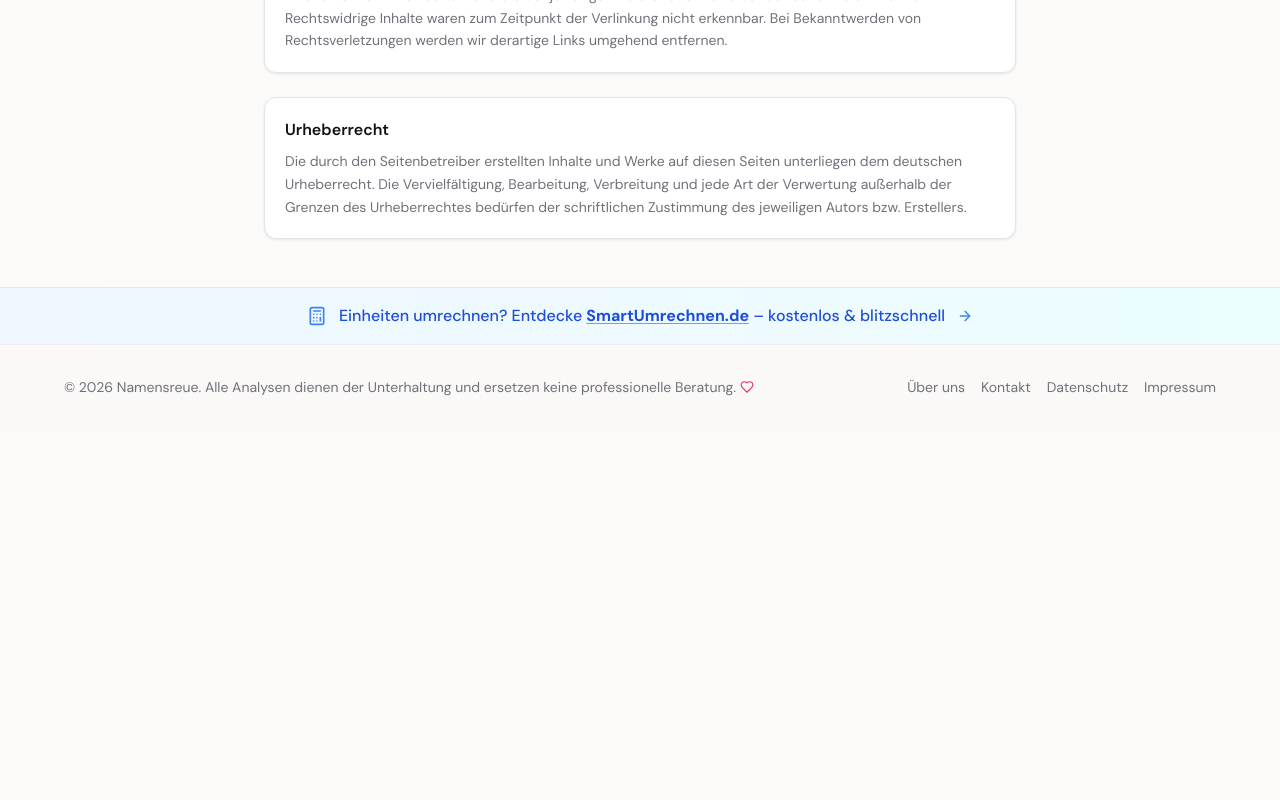
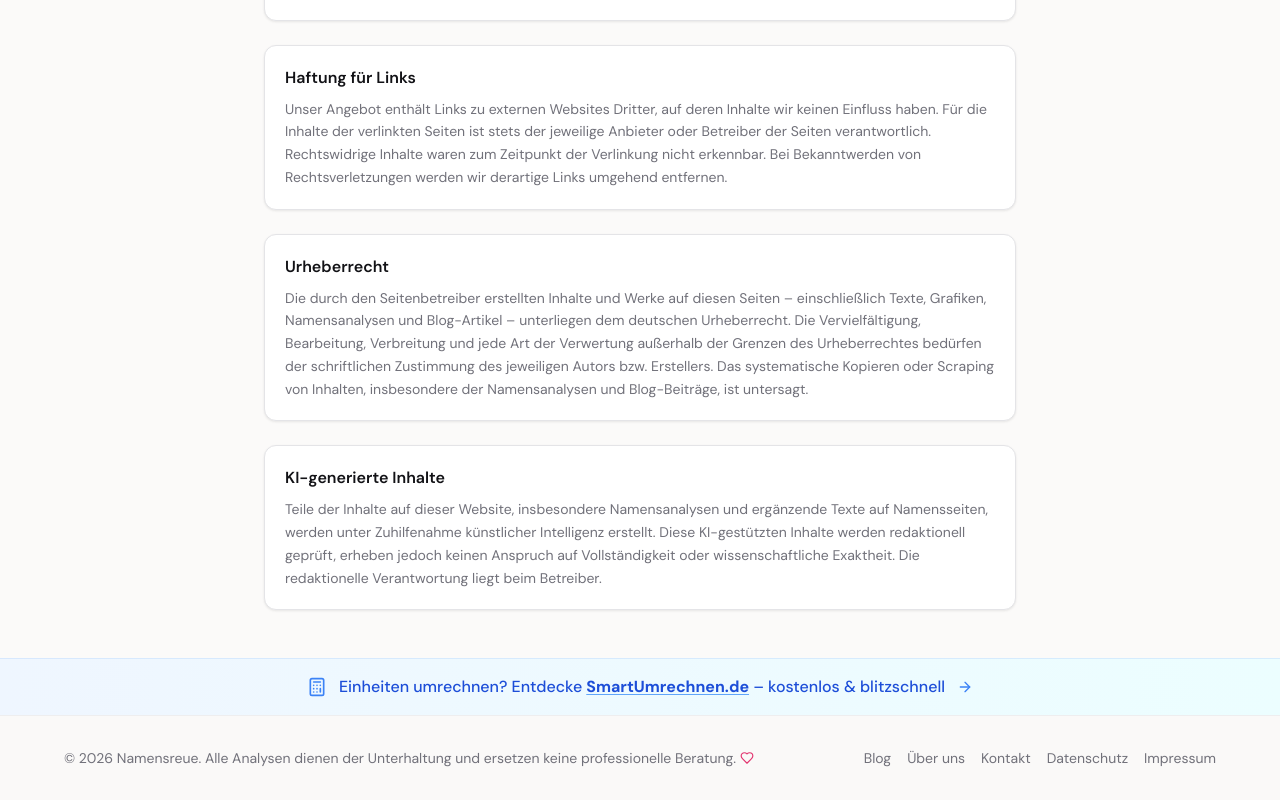
Before and after one commit to DocS61/newlevellife, a Next.js app in the folder nextjs_space/: page /impressum in a window 1280 px wide. Shown: the part 1112-1912 px from the top of the page. Before the commit the page ends 1541 px from the top, so only its background shows below. Built offline with nearby package versions, Linux system fonts and the light colour scheme; no server answers.

Commit message:
fix: Blog-Link im Footer, Impressum für redaktionelle Inhalte aktualisiert

```diff
--- a/nextjs_space/app/impressum/impressum-client.tsx
+++ b/nextjs_space/app/impressum/impressum-client.tsx
@@ -13,7 +13,7 @@ export function ImprintClient() {
     },
     {
       heading: 'Kontakt',
-      text: 'E-Mail: hello@new-level-life.de\n\nBitte nutzen Sie für sämtliche Anfragen ausschließlich die oben genannte E-Mail-Adresse. Wir bemühen uns, Ihre Anfrage innerhalb von 48 Stunden zu beantworten.'
+      text: 'E-Mail: hello@new-level-life.de\n\nSie können uns auch über unser Kontaktformular erreichen: namensreue.de/kontakt\n\nWir bemühen uns, Ihre Anfrage innerhalb von 48 Stunden zu beantworten.'
     },
     {
       heading: 'Verantwortlich für den Inhalt nach § 18 Abs. 2 MStV',
@@ -21,7 +21,7 @@ export function ImprintClient() {
     },
     {
       heading: 'Haftung für Inhalte',
-      text: 'Die Inhalte dieser Website wurden mit größter Sorgfalt erstellt. Für die Richtigkeit, Vollständigkeit und Aktualität der Inhalte können wir jedoch keine Gewähr übernehmen. Als Diensteanbieter sind wir gemäß § 7 Abs. 1 DDG für eigene Inhalte auf diesen Seiten nach den allgemeinen Gesetzen verantwortlich. Nach §§ 8 bis 10 DDG sind wir als Diensteanbieter jedoch nicht verpflichtet, übermittelte oder gespeicherte fremde Informationen zu überwachen oder nach Umständen zu forschen, die auf eine rechtswidrige Tätigkeit hinweisen.\n\nDie Namensanalysen und alle weiteren Auswertungen auf dieser Website dienen ausschließlich der Unterhaltung und stellen keine professionelle Beratung dar.'
+      text: 'Die Inhalte dieser Website wurden mit größter Sorgfalt erstellt. Für die Richtigkeit, Vollständigkeit und Aktualität der Inhalte können wir jedoch keine Gewähr übernehmen. Als Diensteanbieter sind wir gemäß § 7 Abs. 1 DDG für eigene Inhalte auf diesen Seiten nach den allgemeinen Gesetzen verantwortlich. Nach §§ 8 bis 10 DDG sind wir als Diensteanbieter jedoch nicht verpflichtet, übermittelte oder gespeicherte fremde Informationen zu überwachen oder nach Umständen zu forschen, die auf eine rechtswidrige Tätigkeit hinweisen.\n\nDie Namensanalysen und alle weiteren Auswertungen auf dieser Website dienen ausschließlich der Unterhaltung und Information und stellen keine professionelle Beratung dar.\n\nDie redaktionellen Inhalte im Blog-Bereich (Ratgeber, Namenstrends, Wissensartikel) sind nach bestem Wissen und Gewissen recherchiert. Eine Haftung für die Aktualität, Richtigkeit und Vollständigkeit dieser Beiträge wird jedoch nicht übernommen. Die Artikel stellen keine individuelle Beratung dar und ersetzen keine professionelle Namenberatung oder familienrechtliche Beratung.'
     },
     {
       heading: 'Haftung für Links',
@@ -29,7 +29,11 @@ export function ImprintClient() {
     },
     {
       heading: 'Urheberrecht',
-      text: 'Die durch den Seitenbetreiber erstellten Inhalte und Werke auf diesen Seiten unterliegen dem deutschen Urheberrecht. Die Vervielfältigung, Bearbeitung, Verbreitung und jede Art der Verwertung außerhalb der Grenzen des Urheberrechtes bedürfen der schriftlichen Zustimmung des jeweiligen Autors bzw. Erstellers.'
+      text: 'Die durch den Seitenbetreiber erstellten Inhalte und Werke auf diesen Seiten – einschließlich Texte, Grafiken, Namensanalysen und Blog-Artikel – unterliegen dem deutschen Urheberrecht. Die Vervielfältigung, Bearbeitung, Verbreitung und jede Art der Verwertung außerhalb der Grenzen des Urheberrechtes bedürfen der schriftlichen Zustimmung des jeweiligen Autors bzw. Erstellers. Das systematische Kopieren oder Scraping von Inhalten, insbesondere der Namensanalysen und Blog-Beiträge, ist untersagt.'
+    },
+    {
+      heading: 'KI-generierte Inhalte',
+      text: 'Teile der Inhalte auf dieser Website, insbesondere Namensanalysen und ergänzende Texte auf Namensseiten, werden unter Zuhilfenahme künstlicher Intelligenz erstellt. Diese KI-gestützten Inhalte werden redaktionell geprüft, erheben jedoch keinen Anspruch auf Vollständigkeit oder wissenschaftliche Exaktheit. Die redaktionelle Verantwortung liegt beim Betreiber.'
     },
   ]
 
--- a/nextjs_space/components/footer.tsx
+++ b/nextjs_space/components/footer.tsx
@@ -35,7 +35,10 @@ export function Footer() {
               © {year} Namensreue. Alle Analysen dienen der Unterhaltung und ersetzen keine professionelle Beratung.
               <Heart className="w-3.5 h-3.5 text-[hsl(340,75%,55%)] inline" />
             </p>
-            <nav className="flex items-center gap-4">
+            <nav className="flex items-center gap-4 flex-wrap justify-center sm:justify-end">
+              <Link href="/blog" className="text-sm text-muted-foreground hover:text-foreground transition-colors">
+                Blog
+              </Link>
               <Link href="/about" className="text-sm text-muted-foreground hover:text-foreground transition-colors">
                 Über uns
               </Link>
```
Also changed, not shown: 1 other file (tests, documents, lock files or other folders).
